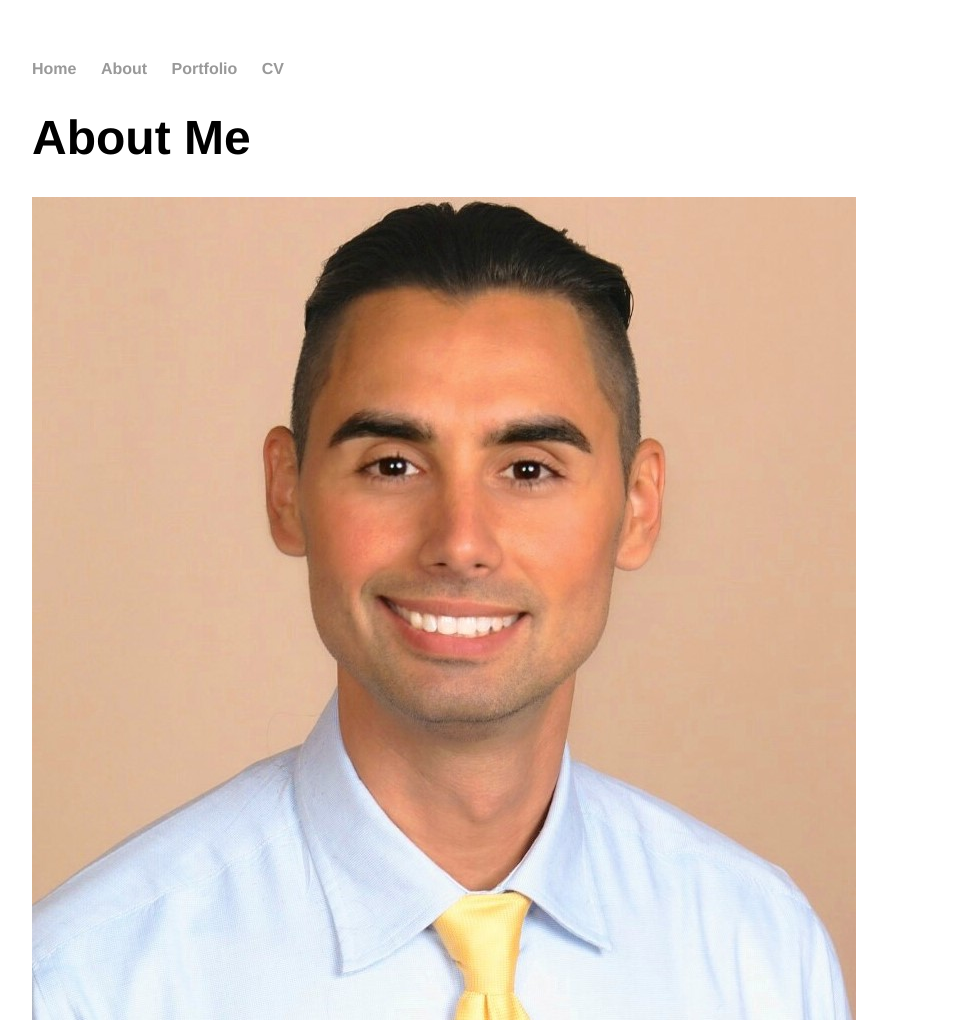
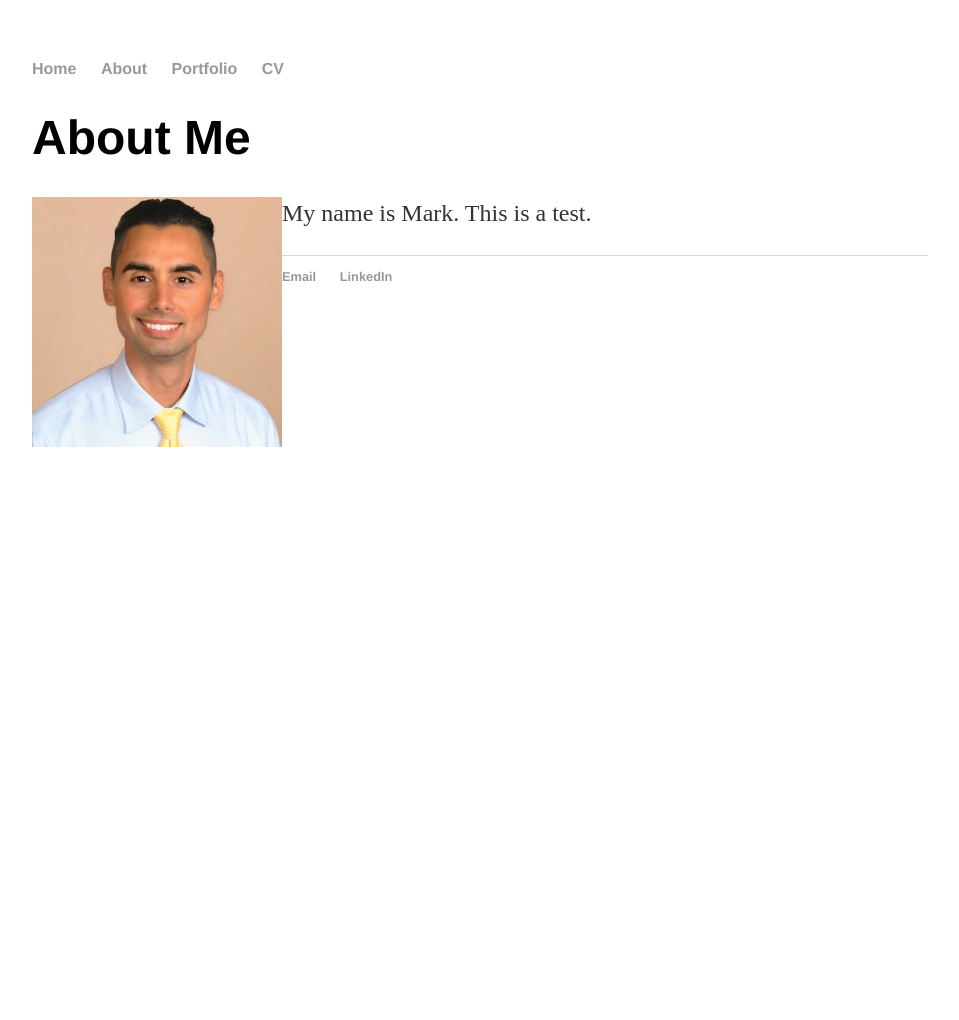
Before and after one commit to Espresso4TheMind/markmiloslavicjr, a plain HTML site: page about.html in a window 1280 px wide. Shown: the top 1020 px of the page, without its empty margins (160-1119 px from the left). After the commit the page ends 800 px from the top, so only its background shows below. Drawn offline with Linux system fonts and the light colour scheme.

Commit message:
Update about.html

```diff
--- a/about.html
+++ b/about.html
@@ -17,7 +17,7 @@
 		<div class="container">
     		<div class="blurb">
         		<h1>About Me</h1>
-				<img src="https://espresso4themind.github.io/markmiloslavicjr/images/image2_closeup.jpeg">
+				<img src="https://espresso4themind.github.io/markmiloslavicjr/images/image2_closeup.jpeg" style="width:250px;float:left">
 				<p>My name is Mark. This is a test.</p>
     		</div><!-- /.blurb -->
 		</div><!-- /.container -->
```
